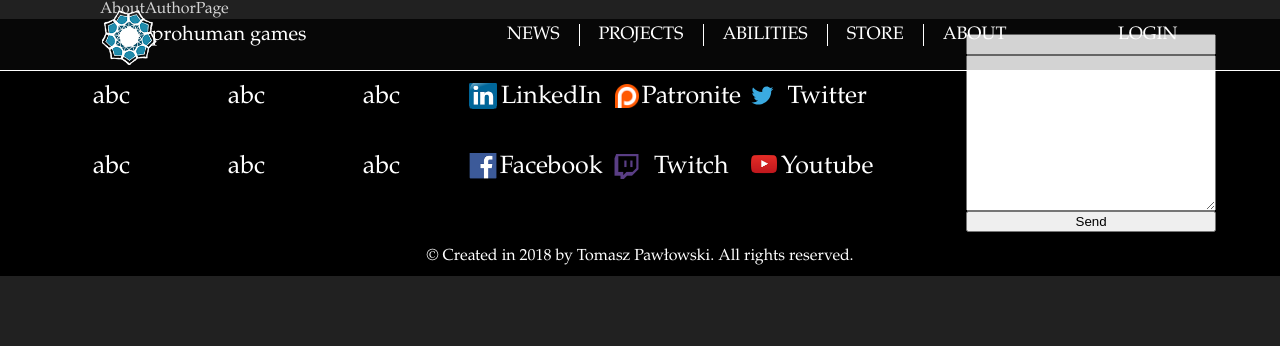
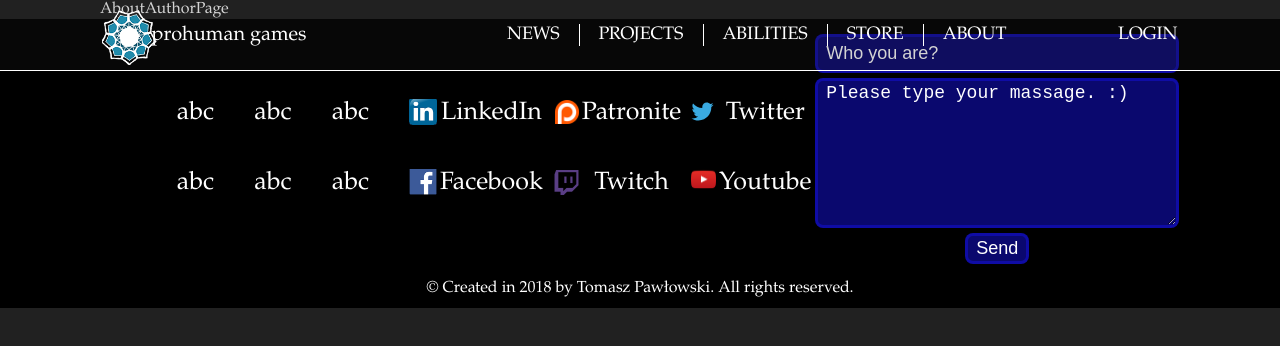
Before and after one commit to Tomaszunek/blog-starter, a React app: page /about in a window 1280 px wide. Shown: the top 346 px of the page. Built offline with nearby package versions, Linux system fonts and the light colour scheme.

Commit message:
style footer contact form

```diff
--- a/src/components/Footer/Footer.tsx
+++ b/src/components/Footer/Footer.tsx
@@ -17,8 +17,8 @@ export default class Footer extends React.Component {
             <a className="youtube" href="">Youtube</a>
           </div>
           <form action="">
-            <input type="text"/>
-            <textarea name="" id="" cols={30} rows={10} defaultValue=""/>
+            <input type="text" placeholder="Who you are?"/>
+            <textarea name="" id="" cols={30} rows={7} defaultValue="" placeholder="Please type your massage. :)"/>
             <button type="submit">Send</button>
           </form>
         </div>
--- a/src/components/Footer/footer.scss
+++ b/src/components/Footer/footer.scss
@@ -18,6 +18,7 @@ footer {
             grid-template-columns: 1fr 1fr 1fr 1fr 1fr 1fr;
             grid-gap: 40px;
             margin-right: 120px;
+            width: 45%;
 
             a {
                 color: $font-c;
@@ -101,6 +102,55 @@ footer {
 
         form {
             display: grid;
+            grid-gap: 5px;
+            width: 25%;
+
+            $breadcrumb-theme-1: rgba(20, 17, 219, 0.5);
+            $breadcrumb-theme-2: rgba(255, 255, 255, 0.13);
+            $breadcrumb-theme-3: rgba(30, 67, 233, 0.5);
+            $breadcrumb-theme-4: rgba(33, 44, 196, 0.5);
+
+            input {
+                background-color:  $breadcrumb-theme-1;
+                color: white;
+                border-radius: 8px;
+                border: 3px solid $breadcrumb-theme-1;
+                padding: 6px 8px;
+                font-size: 18px;
+                &::placeholder {
+                    color: white;
+                }
+                &:focus {
+                    border-radius: 0px;
+                    background-color: $breadcrumb-theme-3;
+                }
+            }
+            textarea {
+                background-color:  $breadcrumb-theme-1;
+                color: white;
+                border-radius: 8px;
+                border: 3px solid $breadcrumb-theme-1;
+                padding: 2px 8px;
+                font-size: 18px;
+                &::placeholder {
+                    color: white;
+                }
+                &:focus {
+                    border-radius: 0px;
+                    background-color: $breadcrumb-theme-3;
+                }
+            }
+
+            button {
+                background-color:  $breadcrumb-theme-1;
+                color: white;
+                border-radius: 8px;
+                border: 3px solid $breadcrumb-theme-1;
+                padding: 2px 8px;
+                color: white;
+                margin: 0 150px 0px 150px;
+                font-size: 18px;
+            }
         }
     }
 
```
